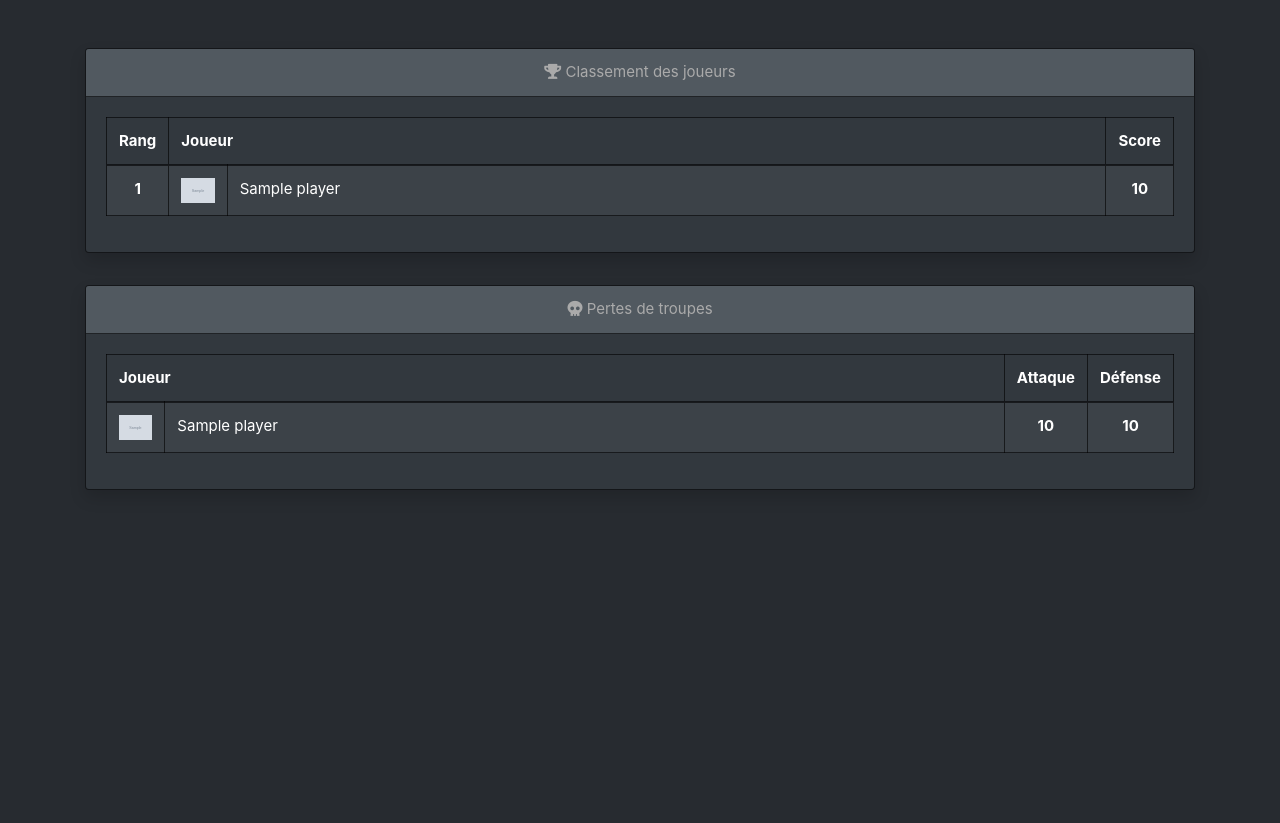
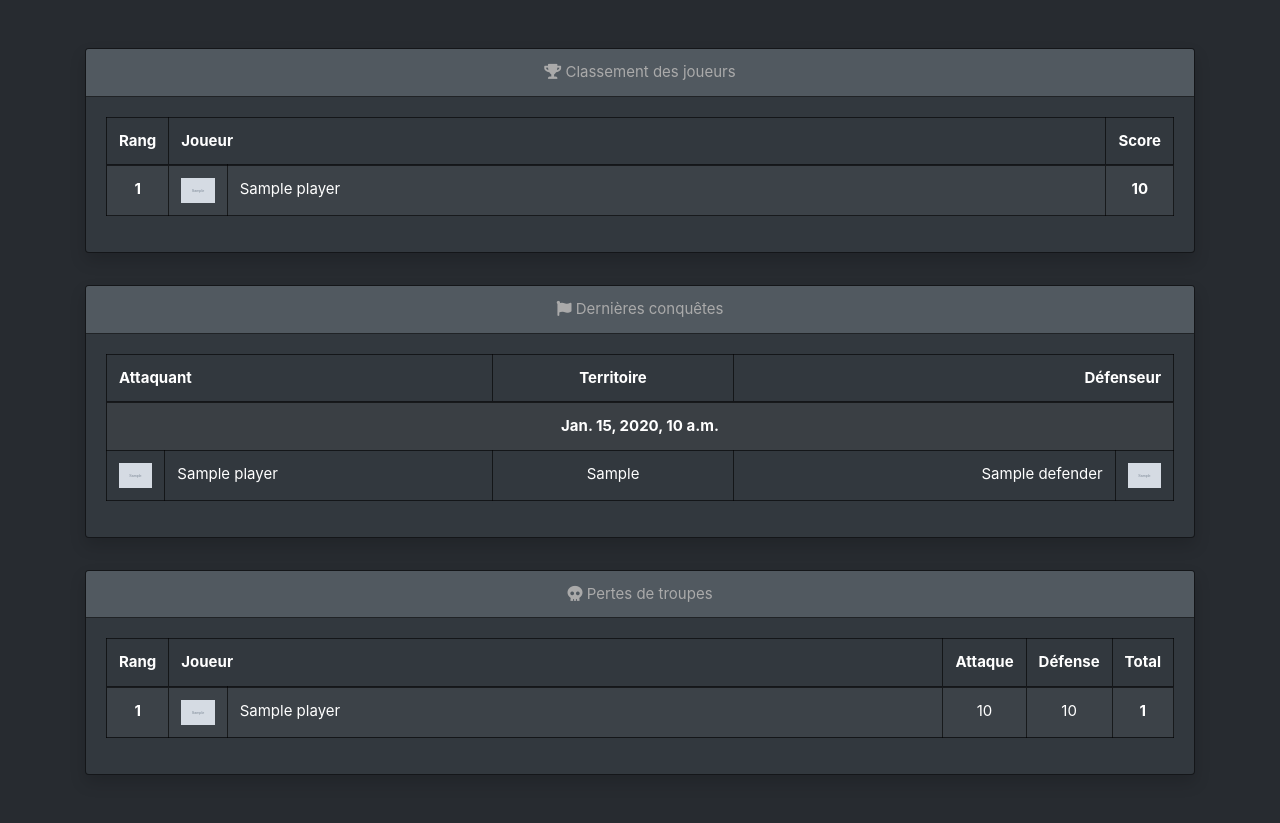
Before and after one commit to debnet/riskraken, a Django app: template krakenapp/templates/leaderboard.html in a window 1280 px wide. Before the commit the page ends 490 px from the top, so only its background shows below. Run offline with Django 3.2, Linux system fonts and the light colour scheme; the template is opened without the code that fills it: most values are stand-ins (such as "Sample title", 1, 10 or a date in 2020); grey boxes marked "Sample" are stand-in pictures; some libraries are stand-ins or nearby versions.

Commit message:
Add last conquests in leaderboard

```diff
--- a/krakenapp/templates/_actions.html
+++ b/krakenapp/templates/_actions.html
@@ -1,5 +1,5 @@
 {% if actions %}
-{% regroup actions by date as action_groups %}
+    {% regroup actions by date as action_groups %}
     <form method="post" action="{{ request.get_full_path }}">
         <input type="hidden" name="type" value="action">
         {% csrf_token %}
--- a/krakenapp/templates/leaderboard.html
+++ b/krakenapp/templates/leaderboard.html
@@ -14,6 +14,23 @@
                         <tr>
                             <th class="text-center" style="width: 0">Rang</th>
                             <th colspan="2">Joueur</th>
+                            {% if request.user.is_superuser %}
+                                <th class="text-center" style="width: 0">
+                                    <i class="fa fa-map"></i>
+                                </th>
+                                <th class="text-center" style="width: 0">
+                                    <i class="fa fa-coins"></i>
+                                </th>
+                                <th class="text-center" style="width: 0">
+                                    <i class="fa fa-plus-square"></i>
+                                </th>
+                                <th class="text-center" style="width: 0">
+                                    <i class="fa fa-house-user"></i>
+                                </th>
+                                <th class="text-center" style="width: 0">
+                                    <i class="fab fa-fort-awesome"></i>
+                                </th>
+                            {% endif %}
                             <th class="text-center" style="width: 0">Score</th>
                         </tr>
                     </thead>
@@ -21,12 +38,62 @@
                         {% for player in players %}
                         <tr>
                             <td class="text-center font-weight-bold">{{ forloop.counter }}</td>
-                            <td class="text-center" style="width: 0">{% if player.image %}
-                                <img src="{{ player.image.url }}" style="max-height: 25px; max-width: 50px">{% endif %}
+                            <td class="text-center" style="width: 0">
+                                {% if player.image %}<img src="{{ player.image.url }}" style="max-height: 25px; max-width: 50px">{% endif %}
                             </td>
                             <td>{{ player }}</td>
+                            {% if request.user.is_superuser %}
+                                <td class="text-center" style="width: 0">{{ player.provinces }}</td>
+                                <td class="text-center" style="width: 0">{{ player.taxes }}</td>
+                                <td class="text-center" style="width: 0">{{ player.limits }}</td>
+                                <td class="text-center" style="width: 0">{{ player.prods }}</td>
+                                <td class="text-center" style="width: 0">{{ player.forts }}</td>
+                            {% endif %}
                             <td class="text-center font-weight-bold">{{ player.score|intcomma }}</td>
                         </tr>
+                        {% endfor %}
+                    </tbody>
+                </table>
+            </div>
+        </div>
+        <div class="py-3"></div>
+        <div id="infos" class="card rounded shadow">
+            <div class="card-header text-center">
+                <i class="fa fa-flag"></i>
+                <span>Dernières conquêtes</span>
+            </div>
+            <div class="card-body">
+                {% regroup conquests by date as conquests_groups %}
+                <table class="table table-bordered">
+                    <thead>
+                        <tr>
+                            <th class="text-left" colspan="2">Attaquant</th>
+                            <th class="text-center">Territoire</th>
+                            <th class="text-right" colspan="2">Défenseur</th>
+                        </tr>
+                    </thead>
+                    <tbody>
+                        {% for date, conquests in conquests_groups %}
+                            <tr class="thead-dark">
+                                <th colspan="5" class="text-center">
+                                    {{ date }}
+                                </th>
+                            </tr>
+                            {% for conquest in conquests %}
+                                <tr>
+                                    <td style="width: 0">
+                                        {% if conquest.player.image %}<img src="{{ conquest.player.image.url }}" style="max-height: 25px; max-width: 50px">{% endif %}
+                                    </td>
+                                    <td class="text-left">{{ conquest.player }}</td>
+                                    <td class="text-center">{{ conquest.target.get_zone_display }}</td>
+                                    <td class="text-right{% if not conquest.defender %} text-muted{% endif %}">
+                                        {{ conquest.defender|default:"Indépendant" }}
+                                    </td>
+                                    <td style="width: 0">
+                                        {% if conquest.defender.image %}<img src="{{ conquest.defender.image.url }}" style="max-height: 25px; max-width: 50px">{% endif %}
+                                    </td>
+                                </tr>
+                            {% endfor %}
                         {% endfor %}
                     </tbody>
                 </table>
@@ -42,20 +109,24 @@
                 <table class="table table-bordered table-striped">
                     <thead>
                         <tr>
+                            <th class="text-center" style="width: 0">Rang</th>
                             <th colspan="2">Joueur</th>
                             <th class="text-center" style="width: 0">Attaque</th>
                             <th class="text-center" style="width: 0">Défense</th>
+                            <th class="text-center" style="width: 0">Total</th>
                         </tr>
                     </thead>
                     <tbody>
-                        {% for player, attacker_losses, defender_losses in losses %}
+                        {% for player, attacker_losses, defender_losses, total_losses in losses %}
                         <tr>
-                            <td class="text-center" style="width: 0">{% if player.image %}
-                                <img src="{{ player.image.url }}" style="max-height: 25px; max-width: 50px">{% endif %}
+                            <td class="text-center font-weight-bold">{{ forloop.counter }}</td>
+                            <td class="text-center" style="width: 0">
+                                {% if player.image %}<img src="{{ player.image.url }}" style="max-height: 25px; max-width: 50px">{% endif %}
                             </td>
                             <td>{{ player }}</td>
-                            <td class="text-center font-weight-bold">{{ attacker_losses|intcomma }}</td>
-                            <td class="text-center font-weight-bold">{{ defender_losses|intcomma }}</td>
+                            <td class="text-center">{{ attacker_losses|intcomma }}</td>
+                            <td class="text-center">{{ defender_losses|intcomma }}</td>
+                            <td class="text-center font-weight-bold">{{ total_losses|intcomma }}</td>
                         </tr>
                         {% endfor %}
                     </tbody>
--- a/requirements.txt
+++ b/requirements.txt
@@ -1,9 +1,9 @@
-Django==3.2.3
+Django==3.2.4
 Pillow==8.2.0
 common-framework==2021.5.1
 coreapi==2.3.3
 djangorestframework==3.12.4
-djangorestframework-simplejwt==4.6.0
+djangorestframework-simplejwt==4.7.1
 django-compressor==2.4.1
 django-cors-headers==3.7.0
 django-crispy-forms==1.11.2
@@ -12,7 +12,7 @@ django-filter==2.4.0
 django-htmlmin==0.11.0
 flake8==3.9.2
 folium==0.12.1
-ipython==7.23.1
+ipython==7.24.1
 markdown==3.3.4
 markdown2==2.4.0
 python-dateutil==2.8.1
```
Also changed, not shown: krakenapp/templates/portal.html (+19 -11 lines), krakenapp/views.py (+10 -6 lines).
